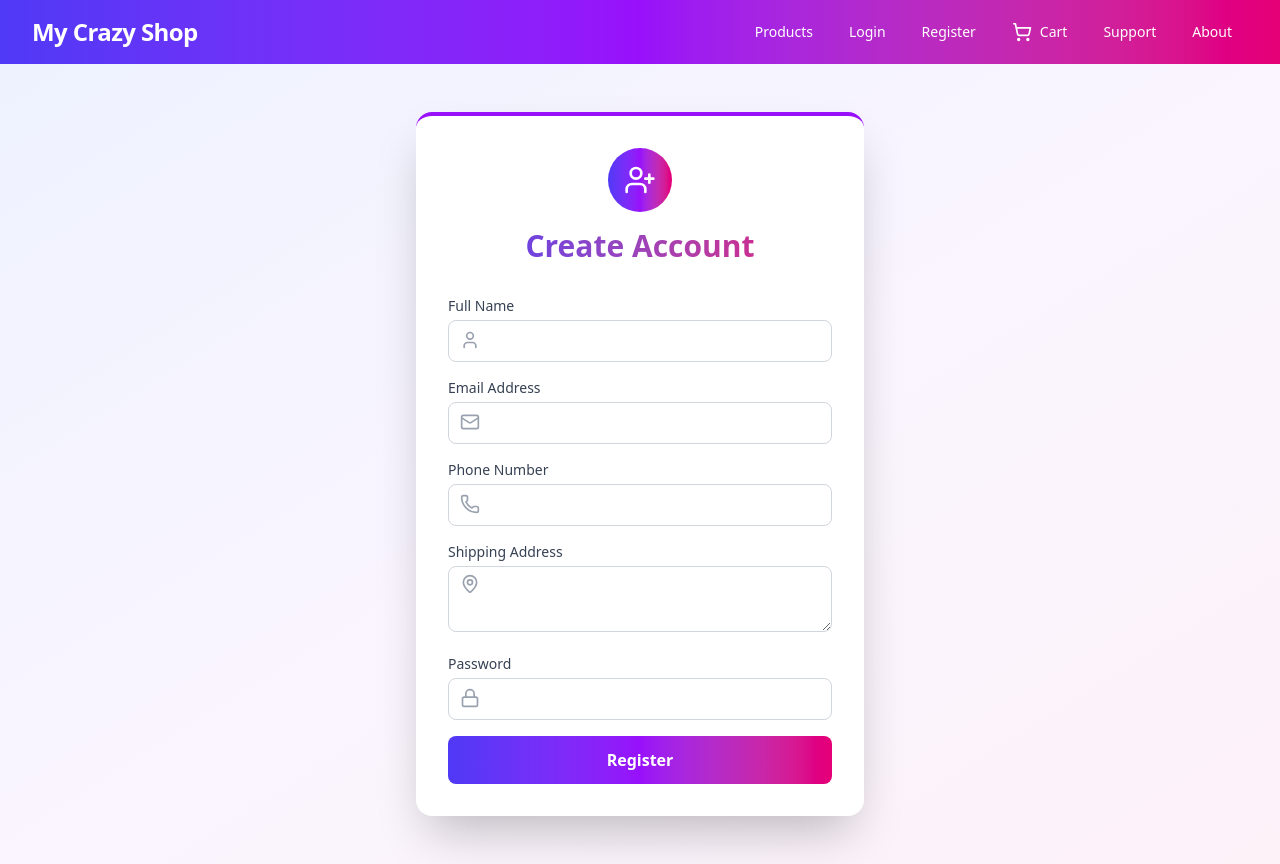
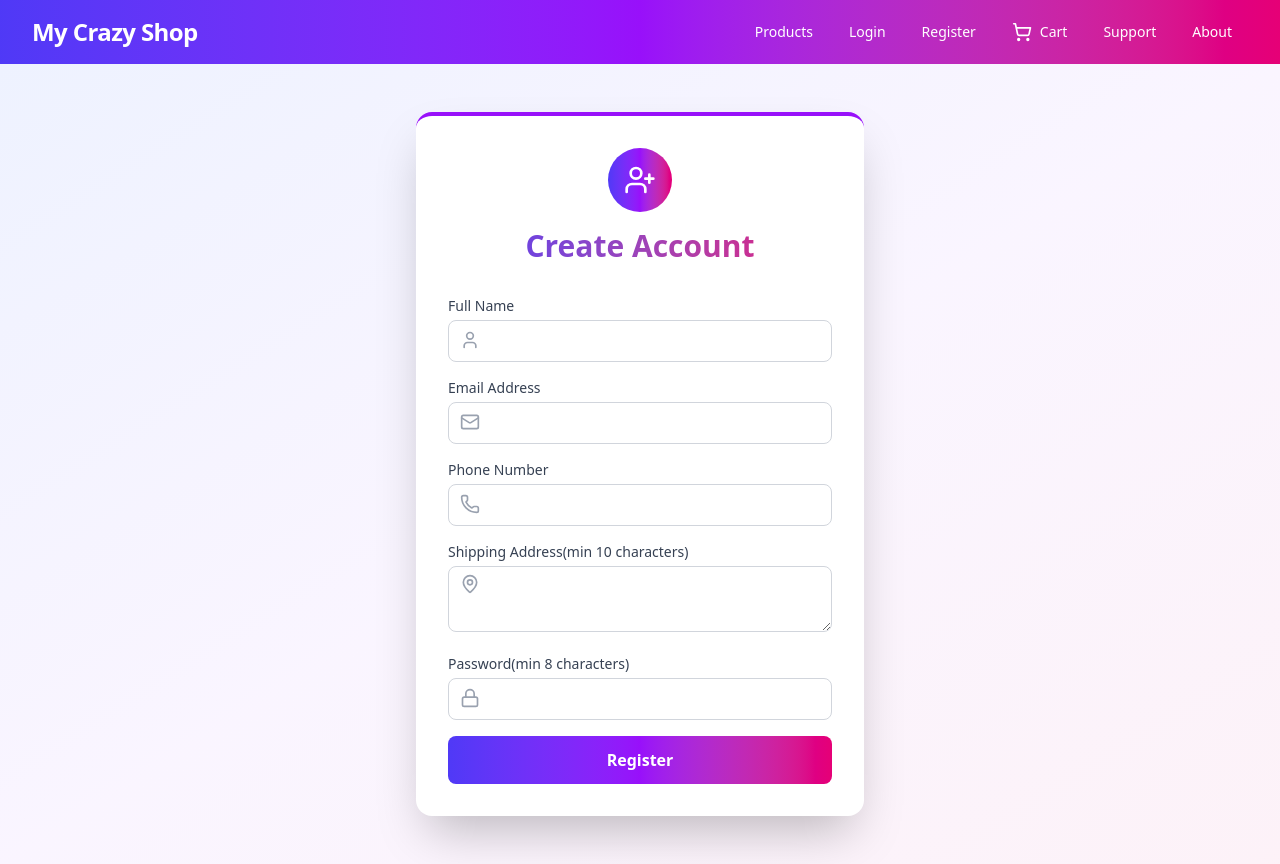
Before and after one commit to idoelad73/Idoeladclient, a React (Vite) app: page /register in a window 1280 px wide. Built offline with nearby package versions, Linux system fonts and the light colour scheme; no server answers.

Commit message:
adding auto login after register prod

```diff
--- a/src/App.jsx
+++ b/src/App.jsx
@@ -1,7 +1,9 @@
 import { RouterProvider } from 'react-router-dom';
 import { router } from './routers/index';
 
+
 function App() {
+
   return <RouterProvider router={router} />
 
 }
--- a/src/components/pages/Register.jsx
+++ b/src/components/pages/Register.jsx
@@ -151,7 +151,7 @@ const Register = () => {
 
             {/* Address */}
             <div>
-              <label className="block text-sm font-medium text-gray-700 mb-1">Shipping Address</label>
+              <label className="block text-sm font-medium text-gray-700 mb-1">Shipping Address(min 10 characters)</label>
               <div className="relative">
                 <MapPin className="absolute left-3 top-2 h-5 w-5 text-gray-400" />
                 <textarea
@@ -167,7 +167,7 @@ const Register = () => {
 
             {/* Password */}
             <div>
-              <label className="block text-sm font-medium text-gray-700 mb-1">Password</label>
+              <label className="block text-sm font-medium text-gray-700 mb-1">Password(min 8 characters)</label>
               <div className="relative">
                 <Lock className="absolute left-3 top-2.5 h-5 w-5 text-gray-400" />
                 <input
--- /dev/null
+++ b/src/routers/RootLayout.jsx
@@ -0,0 +1,19 @@
+import { Outlet, useNavigate } from "react-router-dom";
+import { useEffect } from "react";
+
+export default function RootLayout() {
+  const navigate = useNavigate();
+
+  useEffect(() => {
+    const params = new URLSearchParams(window.location.search);
+    const go = params.get("go");
+
+    const allowedRoutes = ["login"];
+
+    if (go && allowedRoutes.includes(go)) {
+      navigate(`/${go}`, { replace: true });
+    }
+  }, [navigate]);
+
+  return <Outlet />;
+}
--- a/src/routers/index.jsx
+++ b/src/routers/index.jsx
@@ -1,6 +1,7 @@
 import { lazy } from "react";
 import { createBrowserRouter, createRoutesFromElements, Route } from "react-router-dom";
 import Layout from "./Layout";
+import RootLayout from "./RootLayout";
 
 const About = lazy(() => import("../components/pages/about/About"));
 const Register = lazy(() => import("../components/pages/Register"));
@@ -21,6 +22,7 @@ const AddressPhoneFormModal = lazy(() => import("../components/pages/login/Adres
 
 export const router = createBrowserRouter(
   createRoutesFromElements(
+    <Route path="/" element={<RootLayout />}>
     <Route path="/" element={<Layout />}>
       <Route index element={<About />} />
       <Route path="about" element={<About />} />
@@ -40,5 +42,6 @@ export const router = createBrowserRouter(
 
 
     </Route>
+    </Route>
   )
 );
```
